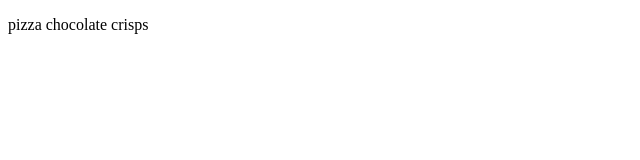
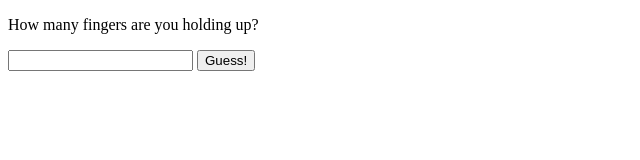
Before and after one commit to User9000/Javascript, a plain HTML site: page whileloops.html in a window 1280 px wide. Shown: the whole page, without its empty margins (0-640 px from the left). Drawn offline with Linux system fonts and the light colour scheme.

Commit message:
while loop javascript
javascript

```diff
--- a/whileloops.html
+++ b/whileloops.html
@@ -1,51 +1,49 @@
-
-
 <!doctype html>
 <html>
 <head>
     <title>Learning Javascript</title>
-
     <meta charset="utf-8" />
     <meta http-equiv="Content-type" content="text/html; charset=utf-8" />
     <meta name="viewport" content="width=device-width, initial-scale=1" />
 
-
-
-<style type="text/css">
-
-
-    </style>
 </head>
 
 <body>
 
+   <p > How many fingers are you holding up?  </p>
 
-   <p id="arrayitems"></p>
 
+   <input id="myNumber" />
+   <button id="guess">Guess! </button>
 
 
 
   <script type="text/javascript">
 
-   var myArray =["pizza", "chocolate","crisps"];
+  document.getElementById("guess").onclick = function(){
 
-   //to eliminate the undefined item at the beginning.
-   var Array1 ="";
-   var i = 0;
+    var guess = false;
+    var x;
+    var guesses=1;
+    while(guess == false){
 
-   //while loop
-     while (i < myArray.length)
-     {
-      Array1 = Array1 + " " +myArray[i];
-      console.log(i);
 
-      i++;
+            x = Math.random();
+            x = 6*x;
+            x = Math.floor(x);
+
+            if(document.getElementById("myNumber").value==x ) {
+
+         // alert("I got it!");
+                guess= true;
+            } else{
+                 guesses++;
+             //alert("I did not get it.");
+            }
      }
 
-     console.log(myArray);
-            document.getElementById("arrayitems").innerHTML=Array1;
-
-
+     alert("Guesses:"+ guesses);
+  }
      </script>
 
 </body>
```
